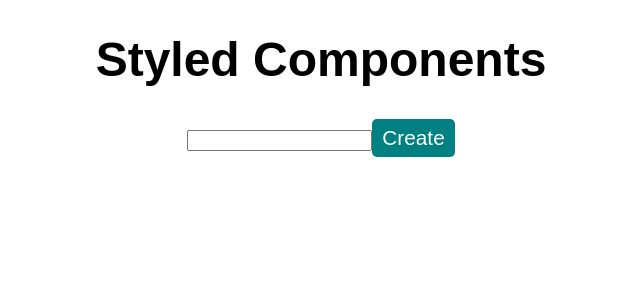
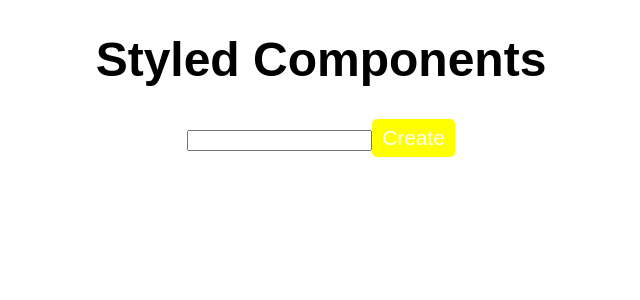
Before and after one commit to Jarkkohei/react_styled_components, a React (Create React App) app: page / in a window 1280 px wide. Shown: the top 300 px of the page, without its empty margins (319-959 px from the left). Built offline with nearby package versions, Linux system fonts and the light colour scheme.

Commit message:
Assign theme properties dynamically via props

```diff
--- a/src/App.js
+++ b/src/App.js
@@ -1,10 +1,11 @@
 import React from 'react';
-import styled, { ThemeProvider } from 'styled-components';
+import styled, { ThemeProvider, css } from 'styled-components';
 import './App.css';
 
 const theme = {
   primary: 'teal',
   secondary: 'green',
+  alert: 'yellow',
   font: 'sans-serif',
 }
 
@@ -15,7 +16,12 @@ const Button = styled.button`
   border-radius: 5px;
   padding: 7px 10px;
   /*background: ${props => (props.primary ? 'red' : 'green')};*/
-  background: ${props => props.theme.primary};
+  /*background: ${props => props.theme.primary};*/
+  ${props => props.color &&
+    css`
+      background: ${props => props.theme[props.color]};
+    `
+  }
   color: #fff;
   &:hover{
     background: blue;
@@ -34,7 +40,7 @@ function App() {
         <H1>Styled Components</H1>
         <form action="">
           <input type="text" />
-          <Button primary>Create</Button>
+          <Button color="alert">Create</Button>
         </form>
       </div>
     </ThemeProvider>
```
